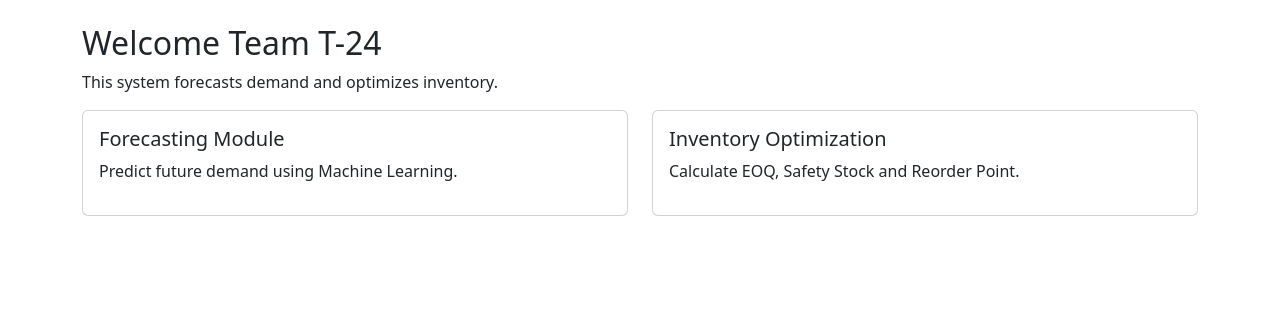
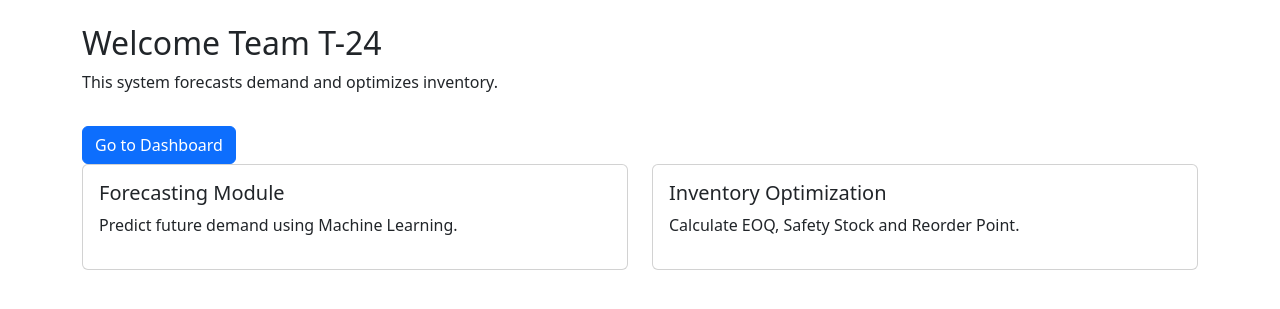
Before and after one commit to prashansha-31/ai-demand-inventory, a Flask app: page / in a window 1280 px wide. Shown: the part 56-365 px from the top of the page. Run offline with Flask 3, Linux system fonts and the light colour scheme.

Commit message:
Day 2: Dashboard navigation button added to homepage

```diff
--- a/templates/index.html
+++ b/templates/index.html
@@ -15,6 +15,8 @@
 <div class="container mt-4">
     <h2>Welcome Team T-24</h2>
     <p>This system forecasts demand and optimizes inventory.</p>
+
+    <a href="/dashboard" class="btn btn-primary mt-3">Go to Dashboard</a>
 
     <div class="row">
         <div class="col-md-6">
```
